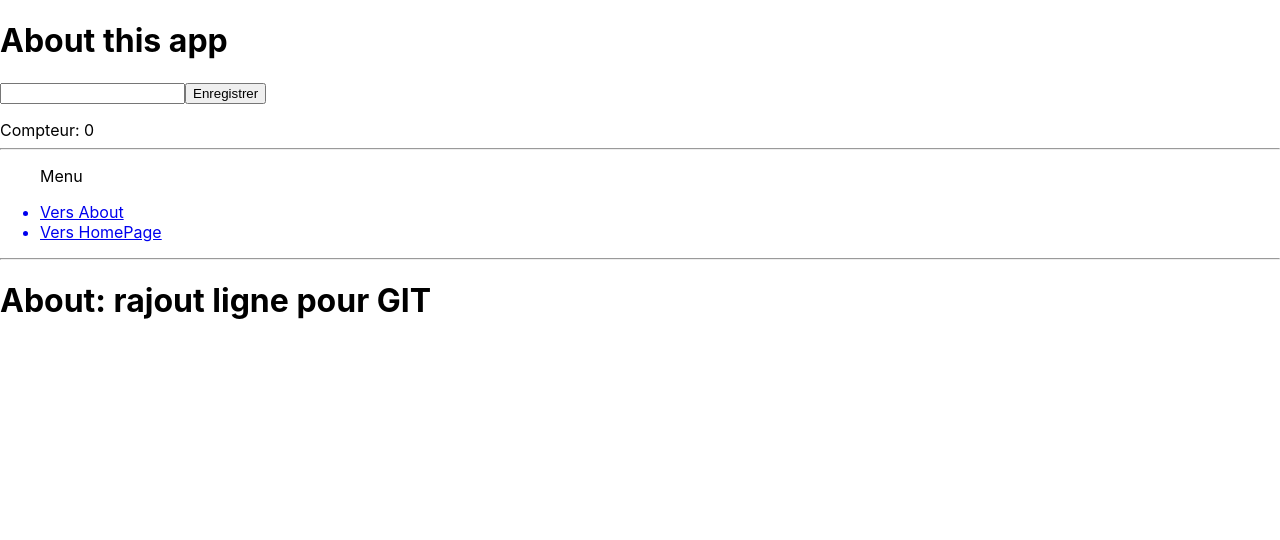
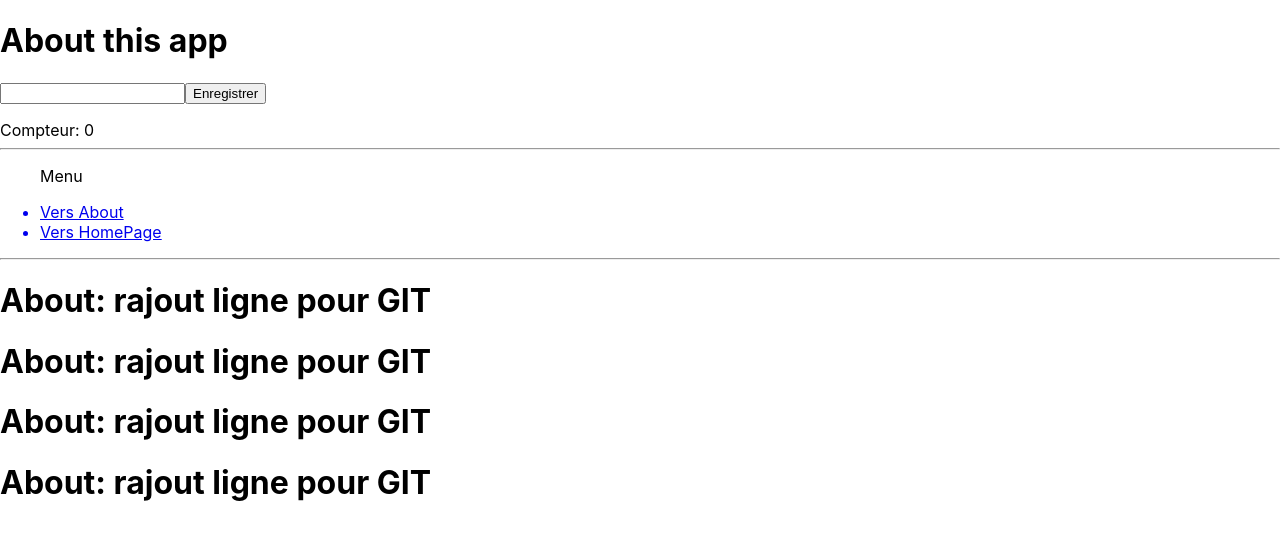
Before and after one commit to jchucAD/ClientReactJS, a React (Create React App) app: page /about in a window 1280 px wide. Shown: the top 540 px of the page. Built offline with nearby package versions, Linux system fonts and the light colour scheme.

Commit message:
ajout pour tag2

```diff
--- a/src/pages/About.jsx
+++ b/src/pages/About.jsx
@@ -28,6 +28,9 @@ const About = () => {
             < Navigation />
             <hr />
             <h1>About:  rajout ligne pour GIT</h1>
+            <h1>About:  rajout ligne pour GIT</h1>
+            <h1>About:  rajout ligne pour GIT</h1>
+            <h1>About:  rajout ligne pour GIT</h1>
         </>
     )
 }
```
